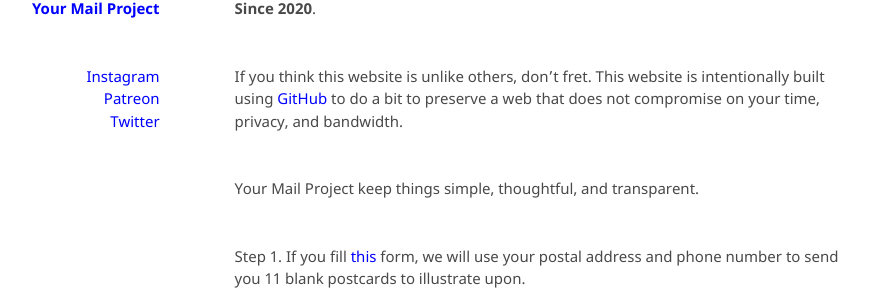
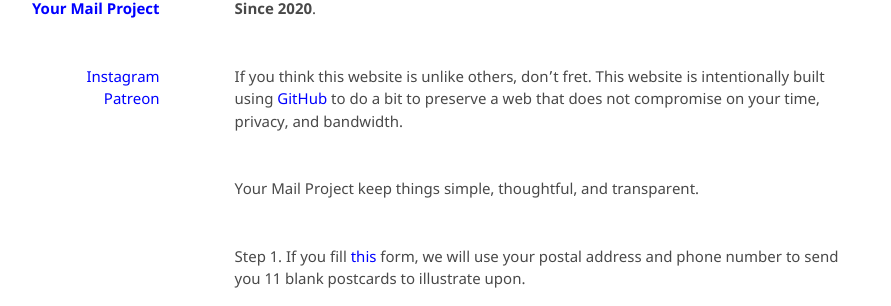
Before and after one commit to kvshvlin/yourmailproject, a Jekyll site: the page built from index.md, in a window 1280 px wide. Shown: the part 228-534 px from the top of the page, without its empty margins (193-1084 px from the left). Built offline with Jekyll 4.4.1, drawn with Linux system fonts in a browser that asks for light colours; our own code applies the rules of GitHub Pages for plain Markdown files.

Commit message:
Update default.html

```diff
--- a/_layouts/default.html
+++ b/_layouts/default.html
@@ -18,7 +18,6 @@
         <p>
           <a href="https://www.instagram.com/yourmailproject" target="_blank">Instagram</a><br>
           <a href="https://www.patreon.com/yourmailproject?fan_landing=true" target="_blank">Patreon</a><br>
-          <a href="https://www.twitter.com/yourmailproject" target="_blank">Twitter</a>
         </p>
       </div>
     </header>
```
